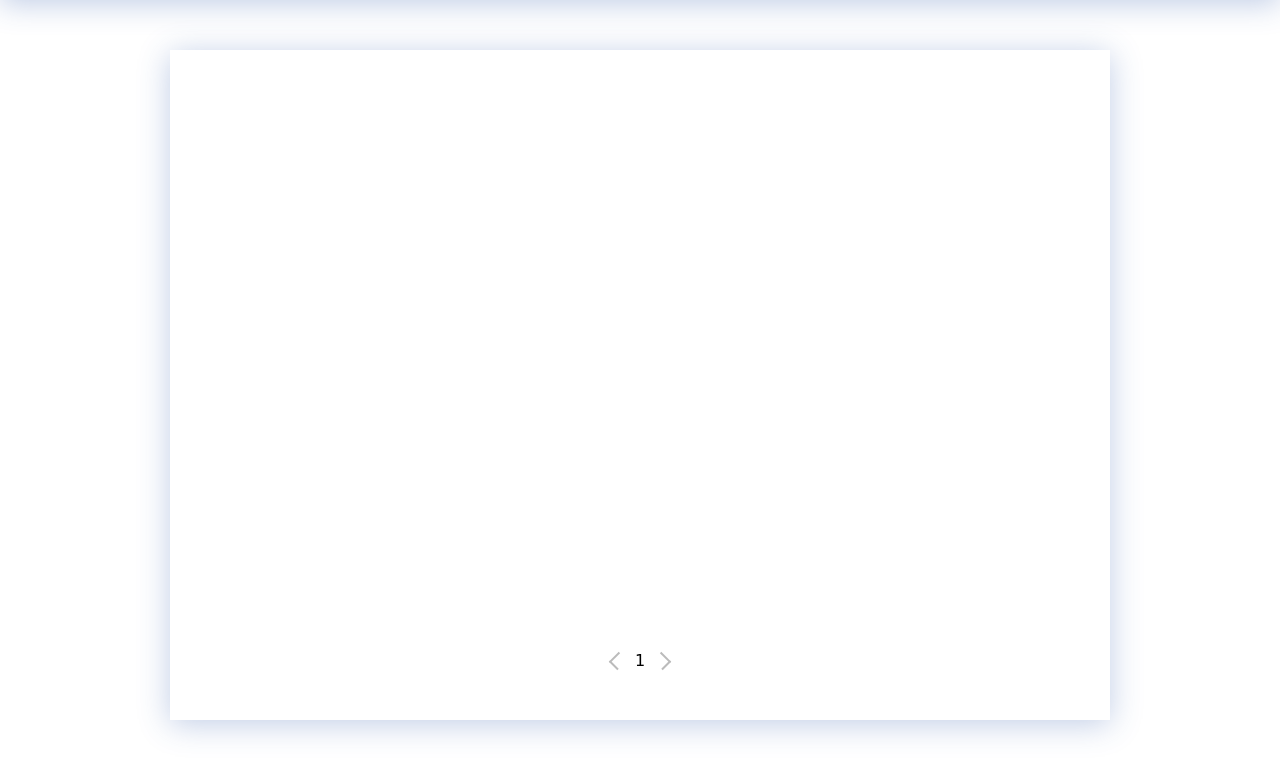
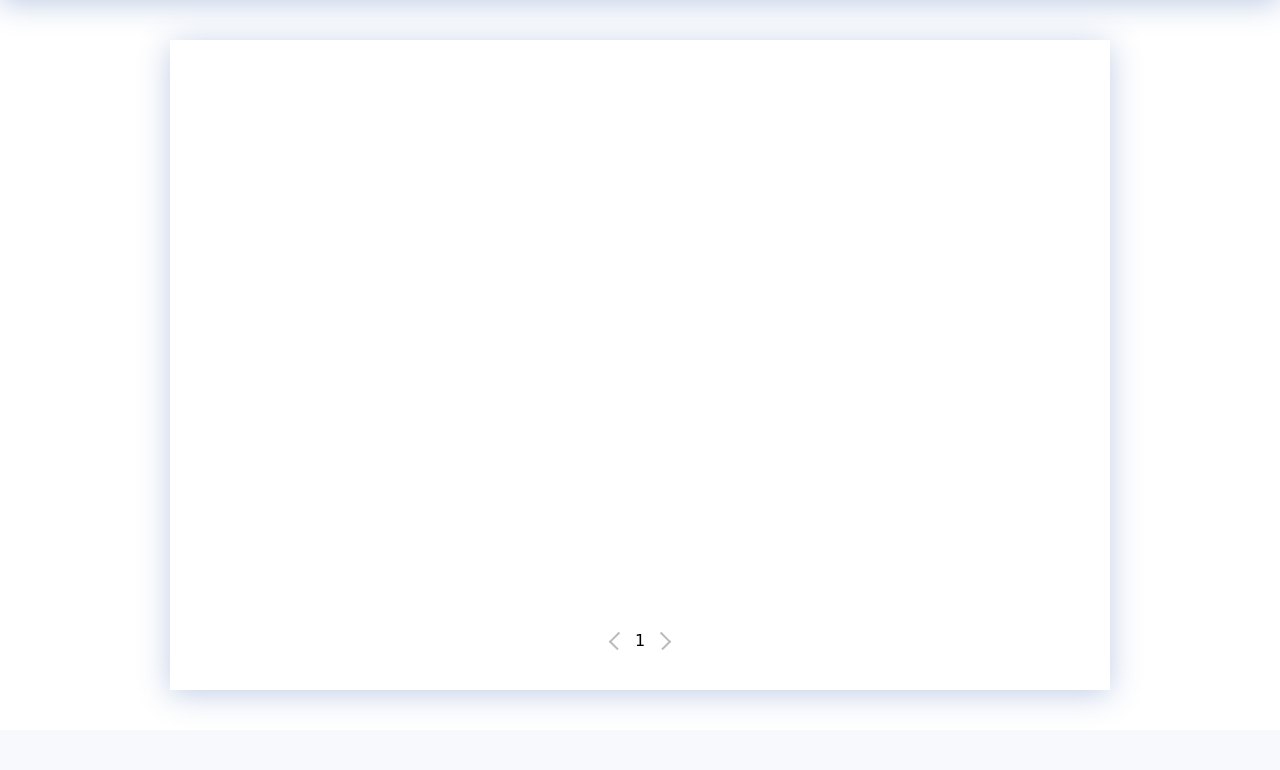
Before and after one commit to Lubov-L/mvc-blog, a PHP site: page /news in a window 1280 px wide. Shown: the part 70-840 px from the top of the page. After the commit the page ends 772 px from the top, so only its background shows below. Run offline with PHP 8.4, Linux system fonts and the light colour scheme; data that the repository does not hold is empty; some web fonts are replaced.

Commit message:
#14 рефакторинг кода

```diff
--- a/public/css/style.css
+++ b/public/css/style.css
@@ -20,11 +24,14 @@ h3, .modal_news > label, .news-item > div:last-child {
 
 .header, form, label, .admin, .statistics, .wrapper, .back, #content,
 input, .invalid, label > p, .line, .dashboard, .users, .content__news,
-.news-item, .news__block, .wrapper-delete, .modal-actions {
+.news-item, .news__block, .wrapper-delete, .modal-actions, .back-delete,
+.wrapper-edit, .back-edit, #edit-content {
     width: 100%;
 }
 
-.header__nav, .wrapper, .back, .modal_news, #content, .wrapper-delete  {
+.header__nav, .wrapper, .back, .back-delete, .modal_news,
+#content, .wrapper-delete, .wrapper-edit, .modal_edit,
+.back-edit, #edit-content{
     height: 100%;
 }
 
@@ -32,7 +39,7 @@ input, .invalid, label > p, .line, .dashboard, .users, .content__news,
 #user-list > div, #user-list > div > div, .dashboard, .wrapper, .wrapper-delete,
 #pagination, #prev-page, #next-page, .statistics, .users, .news-item,
 .content__news, .news-top > div, .news-top, .news-item > div:last-child,
-.modal-actions {
+.modal-actions, .messages, .wrapper-edit {
     display: flex;
 }
 
@@ -42,7 +49,8 @@ input, .invalid, label > p, .line, .dashboard, .users, .content__news,
 
 #prev-page, #next-page, .header__nav, form, .users,
 .content__main, #pagination, .statistics > div,
-.dashboard, .wrapper, .content__news, .wrapper-delete {
+.dashboard, .wrapper, .content__news, .wrapper-delete,
+.wrapper-edit {
     align-items: center;
 }
 
@@ -82,7 +90,8 @@ input, .invalid, label > p, .line, .dashboard, .users, .content__news,
 
 /* Формы */
 
-button, .edit-button, .delete-button {
+button, .edit-button, .delete-button,
+.edit-news-button, .delete-news-button {
     cursor: pointer;
 }
 
@@ -163,7 +172,7 @@ input, textarea, .reg-button, .login_button, .save-button,
 
 .content, .content__news {
     max-width: 1000px;
-    padding: 50px 30px;
+    padding: 40px 30px;
 }
 
 .content__block {
@@ -178,7 +187,7 @@ input, textarea, .reg-button, .login_button, .save-button,
 }
 
 .content__panel, .article, .content__main, .modal_form,
-.content__news, .modal_news {
+.content__news, .modal_news, .modal_edit {
     box-shadow: 0 4px 30px 0 rgba(48, 90, 171, 0.30);
 }
 
@@ -224,7 +233,8 @@ input, textarea, .reg-button, .login_button, .save-button,
     display: none;
 }
 
-#pagination, #prev-page, #next-page, .wrapper-delete {
+#pagination, #prev-page, #next-page, .wrapper-delete,
+.wrapper-edit {
     justify-content: center;
 }
 
@@ -377,32 +392,40 @@ input, textarea, .reg-button, .login_button, .save-button,
     padding: 20px 40px;
 }
 
+.submit-button, .edit-button {
+    max-width: 120px;
+}
+
 /* News block */
 
 .content__news {
     position: relative;
-    min-height: 670px;
+    min-height: 650px;
 }
 
 .create-news {
-    top: 15px;
+    top: -20px;
 }
 
 .news__block {
     max-width: 750px;
 }
 
-.create-news, .save-news {
+.create-news, .save-button {
     align-self: flex-end;
     padding: 10px 25px;
 }
 
-.modal_news {
+.modal_news, .modal_edit {
     max-width: 900px;
-    max-height: 600px;
+    max-height: 700px;
 }
 
-.modal_news > input {
+.modal_news > p {
+    display: none;
+}
+
+.modal_news > input, .modal_edit > input {
     margin-bottom: 30px;
 }
 
@@ -411,8 +434,7 @@ input, textarea, .reg-button, .login_button, .save-button,
     max-width: 800px;
 }
 
-.news-top,
-.content__news > div:last-child {
+.news-top, #pagination {
     margin-top: 20px;
 }
 
--- a/views/admin-panel/user-modal.php
+++ b/views/admin-panel/user-modal.php
@@ -1,6 +1,6 @@
 <div class="wrapper hidden">
-    <div class="back hidden"></div>
-    <form action="" method="post" class="modal_form hidden">
+    <div class="back"></div>
+    <form action="" method="post" class="modal_form">
         <a class="close-button"></a>
         <label class="id" for="id">
             <input type="text" name="id" id="user-id">
```
Also changed, not shown: other parts of public/css/style.css (+29 -20 lines).
